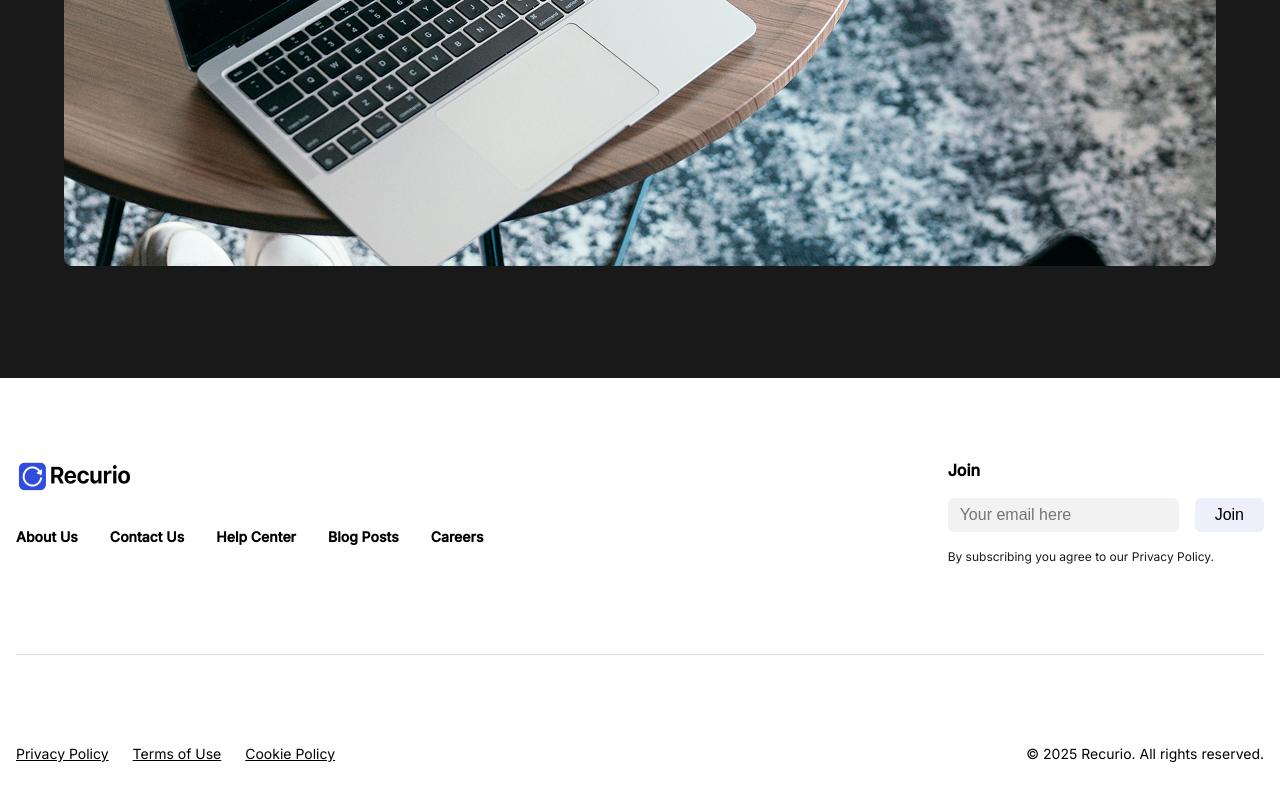
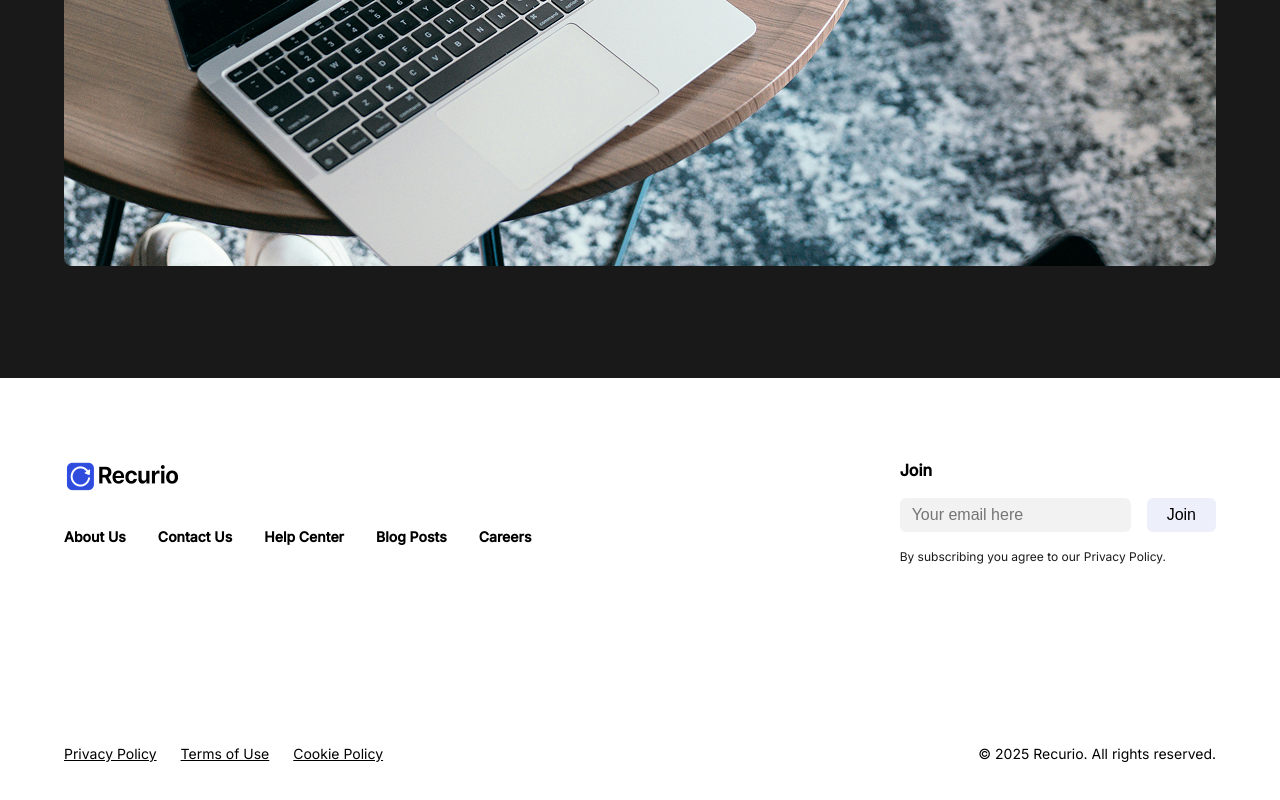
Before and after one commit to KatyaTam11/my-figma-website, a Next.js app: page / in a window 1280 px wide. Shown: the part 2824-3624 px from the top of the page. Built offline with nearby package versions, Linux system fonts and the light colour scheme.

Commit message:
Update Footer.js

```diff
--- a/components/Footer.js
+++ b/components/Footer.js
@@ -8,27 +8,26 @@ export default function Footer() {
     <footer
       style={{
         width: '100%',
-        padding: '80px 16px',
+        padding: '80px 64px',       // такие же паддинги, как в секциях
         boxSizing: 'border-box',
+        background: 'var(--Color-White)',
         display: 'flex',
         flexDirection: 'column',
         gap: '80px',
-        background: 'var(--Color-White)',
       }}
     >
       {/* Верхний ряд: логотип + навигация + форма */}
       <div
         style={{
-          width: '100%',
           display: 'flex',
           justifyContent: 'space-between',
           alignItems: 'flex-start',
+          width: '100%',
         }}
       >
-        {/* Логотип и ссылки */}
+        {/* Логотип + меню */}
         <div style={{ display: 'flex', flexDirection: 'column', gap: '32px' }}>
           <img src="/placeholder.png" alt="Logo" width={117} height={36} />
-
           <nav style={{ display: 'flex', gap: '32px' }}>
             {topLinks.map(link => (
               <a
@@ -106,24 +105,17 @@ export default function Footer() {
       </div>
 
       {/* Разделитель */}
-      <hr
-        style={{
-          width: '100%',
-          border: 'none',
-          borderTop: '1px solid rgba(0,0,0,0.15)',
-        }}
-      />
+      <hr style={{ border: 'none', borderTop: '1px solid rgba(0,0,0,0.15)' }} />
 
       {/* Нижний ряд: ссылки политики + копирайт */}
       <div
         style={{
-          width: '100%',
           display: 'flex',
           justifyContent: 'space-between',
           alignItems: 'center',
+          width: '100%',
         }}
       >
-        {/* Ссылки политики */}
         <div style={{ display: 'flex', gap: '24px' }}>
           {bottomLinks.map(link => (
             <a
@@ -141,8 +133,6 @@ export default function Footer() {
             </a>
           ))}
         </div>
-
-        {/* Копирайт */}
         <div
           style={{
             color: 'var(--Color-Black)',
```
